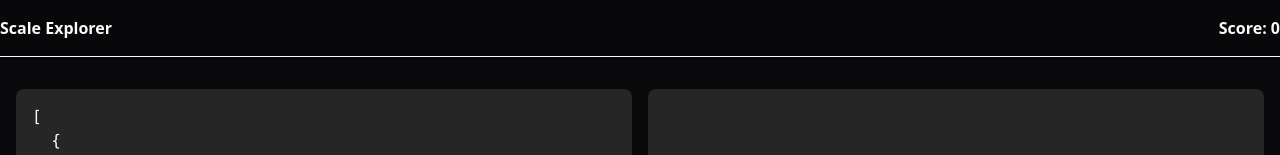
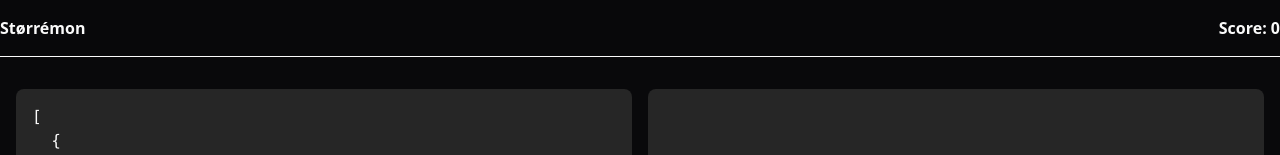
Before and after one commit to waether-the-strm/storremon, a Next.js app: page / in a window 1280 px wide. Shown: the top 155 px of the page. Built offline with nearby package versions, Linux system fonts and the light colour scheme.

Commit message:
chore: rename project to Størrémon and update relevant titles

```diff
--- a/app/layout.tsx
+++ b/app/layout.tsx
@@ -16,7 +16,7 @@ const geistMono = Geist_Mono({
 });
 
 export const metadata: Metadata = {
-  title: "Scale Explorer",
+  title: "Størrémon",
   description: "An interactive app to explore relative sizes",
 };
 
--- a/components/Header.tsx
+++ b/components/Header.tsx
@@ -5,7 +5,7 @@ export function Header() {
         <div className="mr-4 hidden md:flex">
           <a className="mr-6 flex items-center space-x-2" href="/">
             <span className="hidden font-bold sm:inline-block">
-              Scale Explorer
+              Størrémon
             </span>
           </a>
         </div>
--- a/package.json
+++ b/package.json
@@ -1,5 +1,5 @@
 {
-  "name": "scale-explorer",
+  "name": "storremon",
   "version": "0.1.0",
   "private": true,
   "scripts": {
```
